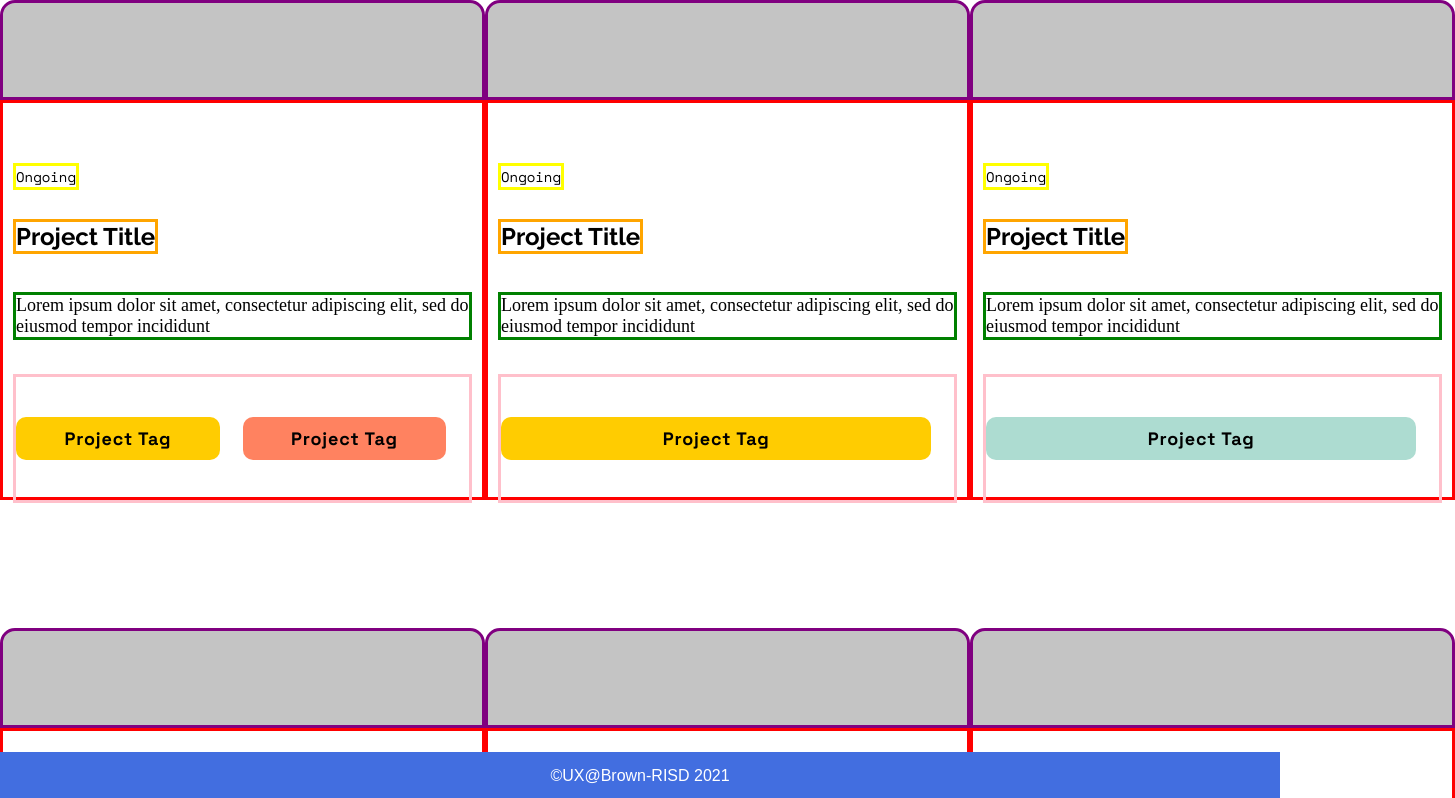
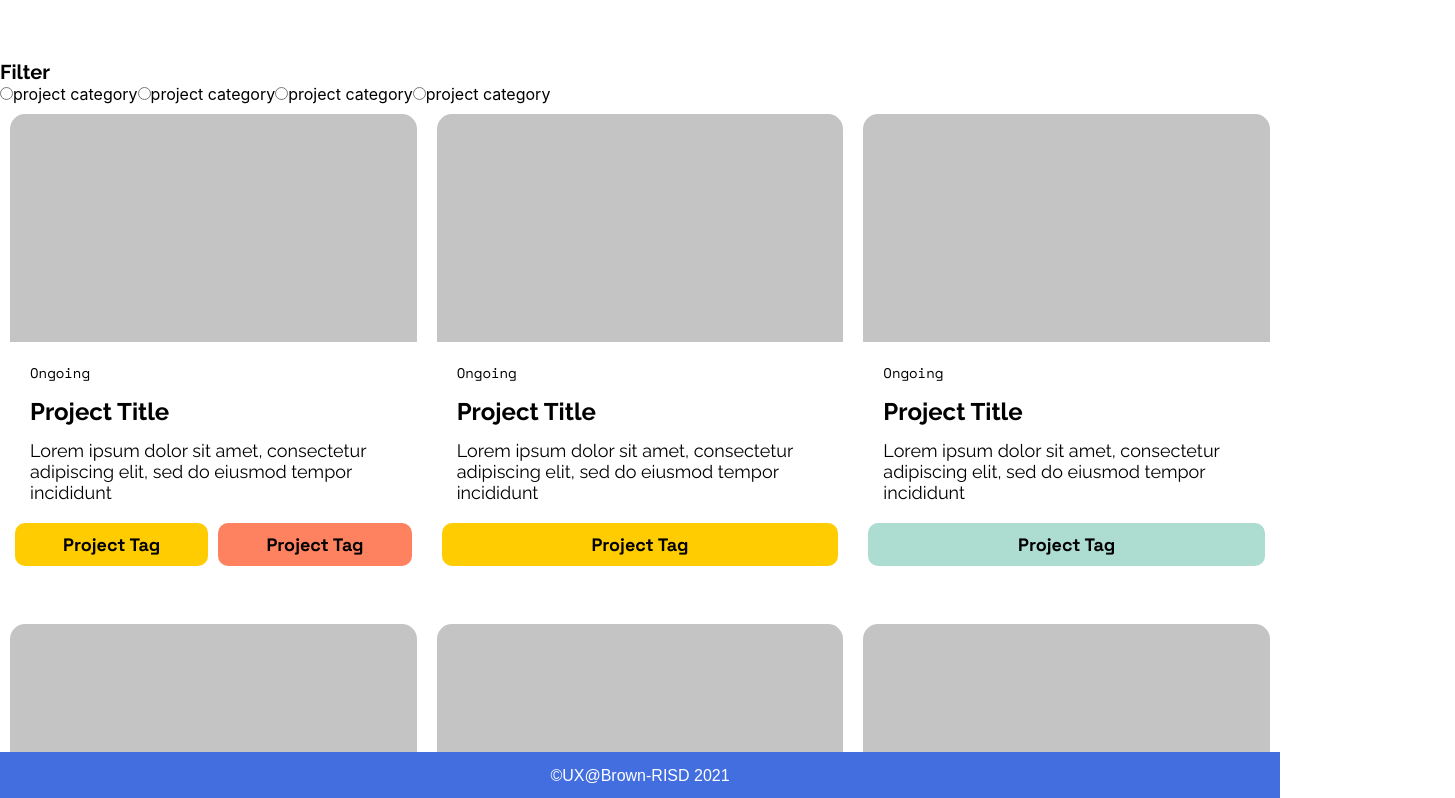
Before and after one commit to fullstackatbrown/project-ux-brown-website, a React (Create React App) app in the folder website/: page /projects in a window 1280 px wide. Shown: the top 798 px of the page, 1455 px wide, since content can reach past the window. Built offline with nearby package versions, Linux system fonts and the light colour scheme; a web font is replaced by a local one.

Commit message:
tile + board css progress

```diff
--- a/website/src/board.css
+++ b/website/src/board.css
@@ -1,13 +1,23 @@
+@import url('https://fonts.googleapis.com/css2?family=Raleway:wght@700&display=swap');
 
 .board {
   display: flex;
   flex-direction: column;
-  /* flex-wrap: wrap; */
 }
 
 .board-row {
   display: flex;
   justify-content: space-between;
-  margin-bottom: 10%;
-  /* flex-wrap: wrap; */
 }
+
+.filter-container h1 {
+  font-family: 'Raleway', sans-serif;
+  font-weight: 700;
+  font-size: 20px;
+}
+
+.filter-container.filter-button {
+  font-family: 'Raleway', sans-serif;
+  font-weight: 700;
+  font-size: 20px;
+}
--- a/website/src/board.js
+++ b/website/src/board.js
@@ -114,6 +114,7 @@ class Board extends React.Component {
 
       return (
         <div class='board'>
+          <div class='filter-container'>{filter}</div>
           <div class='board-row'>
             {this.renderTile(this.state.total_board[0])}
             {this.renderTile(this.state.total_board[1])}
--- a/website/src/filter.js
+++ b/website/src/filter.js
@@ -25,17 +25,17 @@ class Filter extends React.Component {
       <form>
       <h1>Filter</h1>
         <input class='filter-button' type='radio' id='category-1'
-        value='category 1' onChange={this.filterBoard}/>
-        <label for='category 1'>Category 1</label>
+        value='category-1' onChange={this.filterBoard}/>
+        <label for='category 1'>project category</label>
         <input class='filter-button' type='radio' id='category-2'
-        value='category 2' onChange={this.filterBoard}/>
-        <label for='category 2'>Category 2</label>
+        value='category-2' onChange={this.filterBoard}/>
+        <label for='category 2'>project category</label>
         <input class='filter-button' type='radio' id='category-3'
-        value='category 3' onChange={this.filterBoard}/>
-        <label for='category 3'>Category 3</label>
+        value='category-3' onChange={this.filterBoard}/>
+        <label for='category 3'>project category</label>
         <input class='filter-button' type='radio' id='category-4'
-        value='category 4' onChange={this.filterBoard}/>
-        <label for='category 4'>Category 4</label>
+        value='category-4' onChange={this.filterBoard}/>
+        <label for='category 4'>project category</label>
       </form>
 
     );
--- a/website/src/tile.css
+++ b/website/src/tile.css
@@ -1,98 +1,76 @@
 @import url('https://fonts.googleapis.com/css2?family=Raleway:wght@700&display=swap');
+@import url('https://fonts.googleapis.com/css2?family=Raleway:wght@400&display=swap');
 @import url('https://fonts.googleapis.com/css2?family=Space+Mono&display=swap');
 @import url('https://fonts.googleapis.com/css2?family=Space+Grotesk:wght@500&display=swap');
 
+/* TODO: fix project tags so that they don't stretch to fit the container, re: demo */
 * {
   box-sizing: border-box;
-  align-content: flex-start;
+  margin: 0px 0px;
 }
 
 .tile-container {
   display: flex;
   flex-direction: column;
-  height: 500px;
-  /* overflow: hidden; */
-
-/* TODO: this is from figma, figure out what it means before deleting */
-  /* order: 0;
-  align-self: stretch;
-  flex-grow: 0;
-  margin: 0px 0px; */
-
+  width: 507px;
+  height: 450px;
+  margin: 10px 10px 50px 10px;
 }
 
 .grey-box {
   border-radius: 15px 15px 0px 0px;
   width: 100%;
-  height: 20%;
+  height: 51.7%;
   background: #C4C4C4;
-  border: 3px solid purple;
 }
 
 .white-box {
+  border-radius: 0px 0px 15px 15px;
+  width: 100%;
+  height: 49.3%;
   display: flex;
   flex-direction: column;
-  align-items: flex-start;
-  align-content: flex-start;
-  border: 3px solid red;
-  width: 100%;
-  height: 80%;
-  padding-left: 10px;
-  padding-right: 10px;
 }
 
-/* Status */
-h1 {
-  display: flex;
-  /* height: auto; */
+.status {
   font-family: 'Space Mono', sans-serif;
   font-style: normal;
   font-weight: normal;
   font-size: 14px;
   color: #000000;
-  border: 3px solid yellow;
+  padding: 20px 0 7px 20px;
 }
 
-/* Title */
-h2 {
-  display: flex;
-  border: 3px solid orange;
+.title {
   font-family: 'Raleway', sans-serif;
+  font-weight: 700;
   font-size: 24px;
   color: #000000;
+  padding: 7px 0 7px 20px;
 }
 
-/* Description */
-h3 {
-  display: flex;
-  border: 3px solid green;
-  width: 459px;
-
-  font-family: Graphik;
-  font-style: normal;
-  font-weight: normal;
+.description {
+  font-family: 'Raleway', sans-serif;
+  font-weight: 400;
   font-size: 18px;
-
   color: #000000;
+  padding: 7px 0 0 20px;
 }
 
-/* list of category tags */
 ul {
   display: flex;
-  border: 3px solid pink;
   flex-direction: row;
-  justify-content: flex-start;
-  align-items: flex-start;
+  width: 100%;
   flex-wrap: wrap;
-  width: 100%;
   height: auto;
   padding: 0;
 }
 
-/* category tag */
 li {
   display: flex;
-  width: 40%;
+  justify-content: center;
+  align-items: center;
+  width: 33%;
   height: 43px;
 
   font-family: 'Space Grotesk', sans-serif;
@@ -100,14 +78,8 @@ li {
   font-weight: 600;
   font-size: 18px;
 
-  text-align: center;
-  letter-spacing: 0.05em;
-  justify-content: center;
-  align-items: center;
-
-  color: #000000;
   border-radius: 10px;
-  margin-right: 5%;
+  margin: 20px 5px 0px 5px;
 }
 
 /* Specific colors for the project tags */
--- a/website/src/tile.js
+++ b/website/src/tile.js
@@ -28,9 +28,9 @@ class Tile extends React.Component {
       <div class='tile-container'>
         <div class='grey-box'></div>
         <div class='white-box'>
-          <h1>{this.state.status}</h1>
-          <h2>{this.state.title}</h2>
-          <h3>{this.state.description}</h3>
+          <p class='status'>{this.state.status}</p>
+          <p class='title'>{this.state.title}</p>
+          <p class='description'>{this.state.description}</p>
           <ul>{listItems}</ul>
         </div>
       </div>
```
